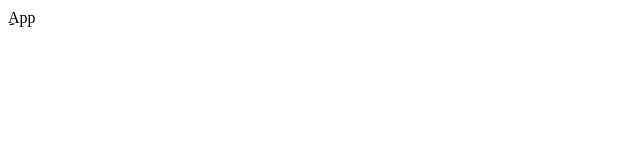
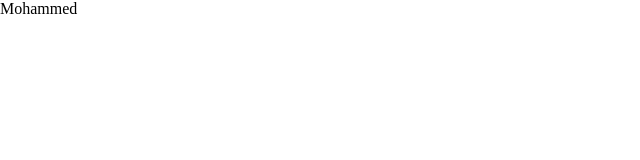
Before and after one commit to MohammedAboSido/React_Project10, a React (Create React App) app: page / in a window 1280 px wide. Shown: the top 160 px of the page, without its empty margins (0-640 px from the left). Built offline with nearby package versions, Linux system fonts and the light colour scheme.

Commit message:
Main Style & Google Fonts

```diff
--- a/src/App.js
+++ b/src/App.js
@@ -1,11 +1,10 @@
 import React from "react";
-
-import "./main.css";
-
+import MainStyle from "./MainStyle.jsx";
 function App() {
   return (
     <>
-      <div>ِِApp</div>
+      <MainStyle />
+      Mohammed
     </>
   );
 }
--- /dev/null
+++ b/src/MainStyle.jsx
@@ -0,0 +1,21 @@
+import { css, Global } from "@emotion/react";
+
+import React from "react";
+
+export default function MainStyle() {
+  return (
+    <>
+      <Global
+        styles={css`
+          @import url("https://fonts.googleapis.com/css2?family=Josefin+Sans:wght@100;200;300;400;500;600;700&family=Lora:ital,wght@1,400;1,500;1,600;1,700&family=Varela+Round&display=swap");
+          * {
+            margin: 0;
+            /* font-family: "Josefin Sans", sans-serif;
+            font-family: "Lora", serif;
+            font-family: "Varela Round", sans-serif; */
+          }
+        `}
+      />
+    </>
+  );
+}
```
Also changed, not shown: src/main.css (deleted).
